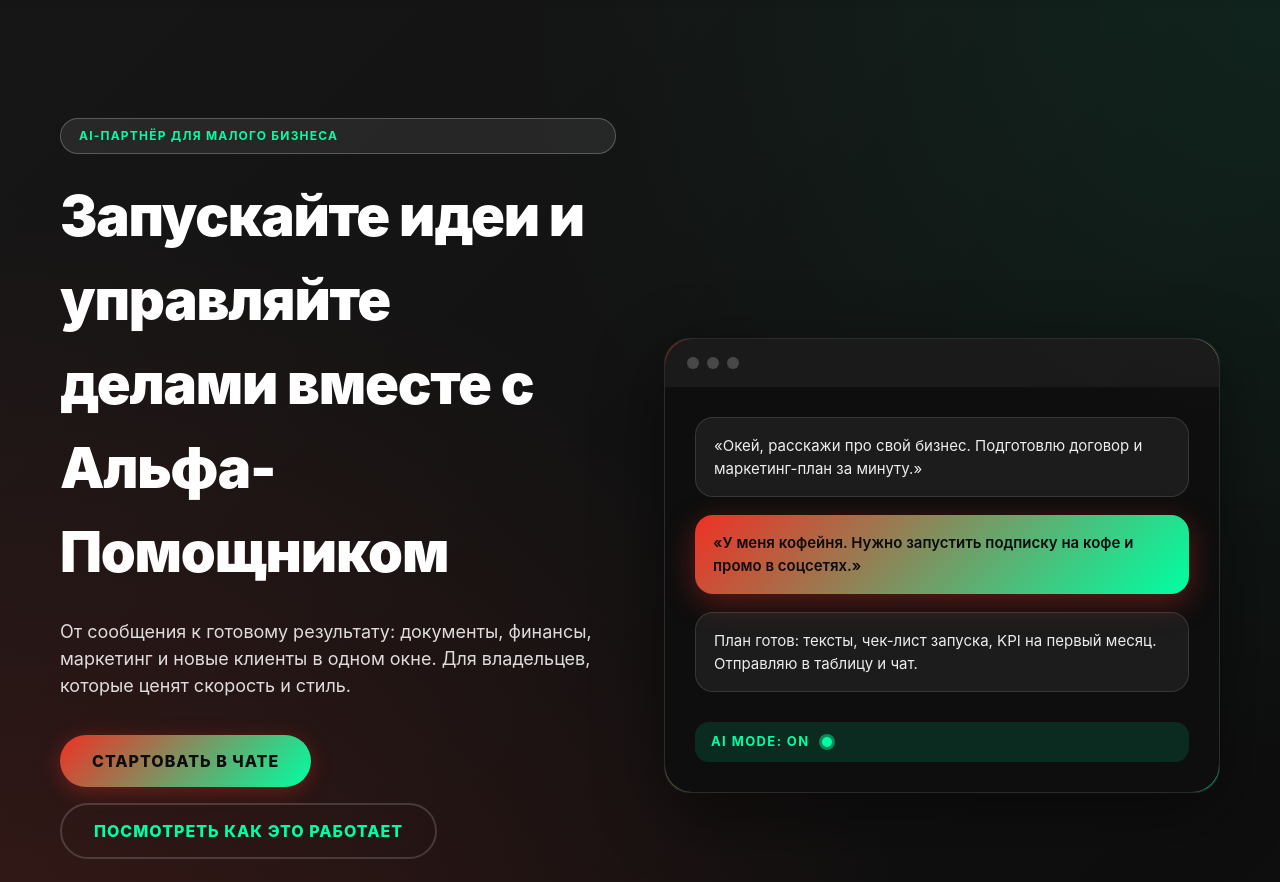
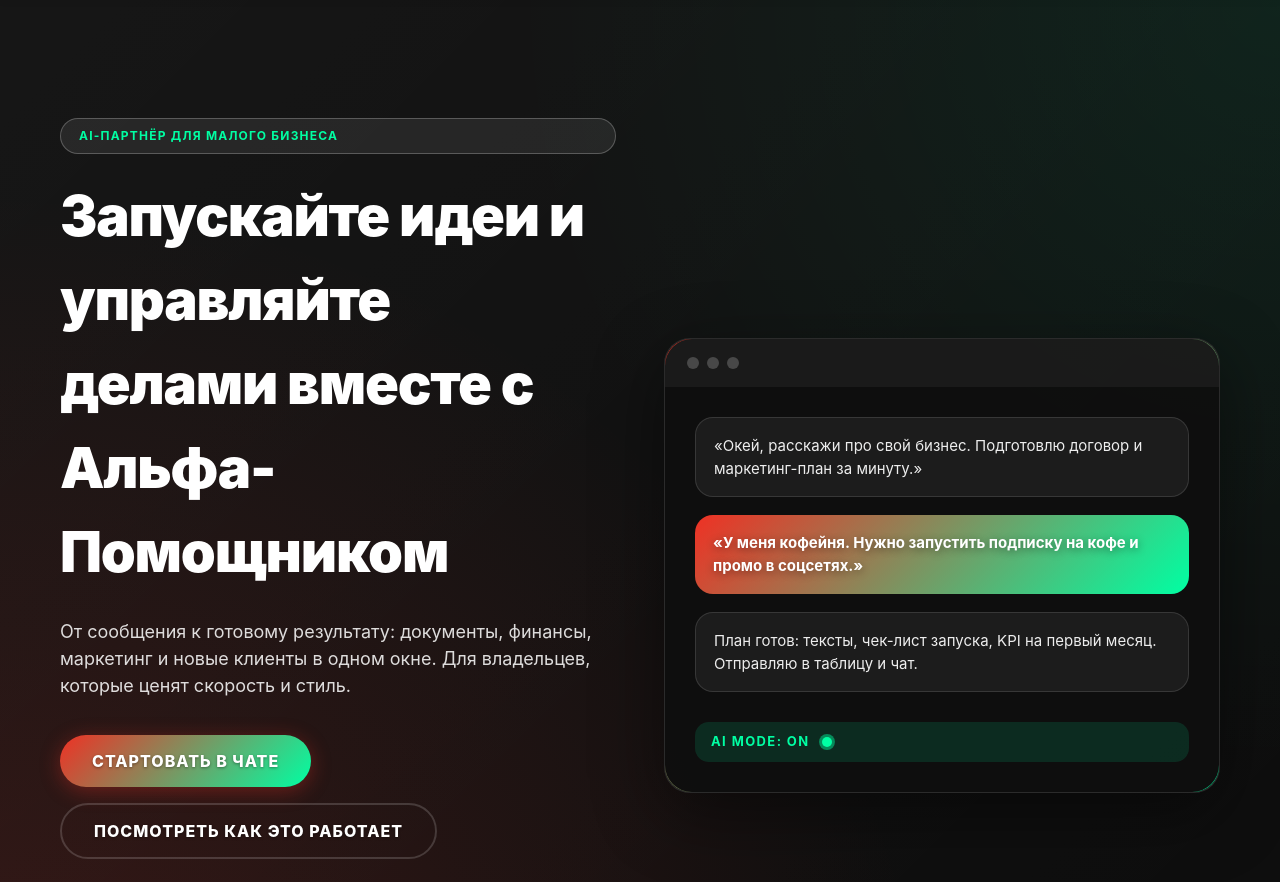
Before and after one commit to Temekutza/AI-assistant-for-small-businesses, a plain HTML site: page src/frontend/static/index.html in a window 1280 px wide. Shown: the part 70-952 px from the top of the page. Drawn offline with Linux system fonts and the light colour scheme.

Commit message:
Версия 0.74 - поправлен фронтенд и ридми файл

```diff
--- a/src/frontend/static/styles.css
+++ b/src/frontend/static/styles.css
@@ -271,12 +271,14 @@ body {
   border: 1px solid rgba(255, 255, 255, 0.12);
 }
 
-.hero-chat-bubble.user {
-  align-self: flex-end;
+.user-message .message-content,
+.hero-chat-bubble.user,
+.btn,
+.step-number {
   background: var(--gradient-red-to-green);
-  color: var(--alfa-black);
-  font-weight: 600;
-  box-shadow: 0 8px 30px rgba(239, 49, 36, 0.35);
+  color: #FFFFFF !important;
+  font-weight: 700;
+  text-shadow: 0 2px 8px rgba(0, 0, 0, 0.4);
 }
 
 .hero-card-highlight {
@@ -342,12 +344,10 @@ body {
   box-shadow: 0 6px 20px rgba(0, 255, 163, 0.3);
 }
 
+.btn,
 .btn-send {
-  background: var(--gradient-red-to-green);
-  color: var(--alfa-black);
-  padding: 12px 24px;
-  font-size: 16px;
-  border-radius: 50px;
+  color: #FFFFFF !important;
+  text-shadow: 0 1px 3px rgba(0,0,0,0.4);
 }
 
 /* ============ SECTIONS ============ */
```
Also changed, not shown: requirements.txt, не забыть сделать.txt (deleted), 3 other files.
